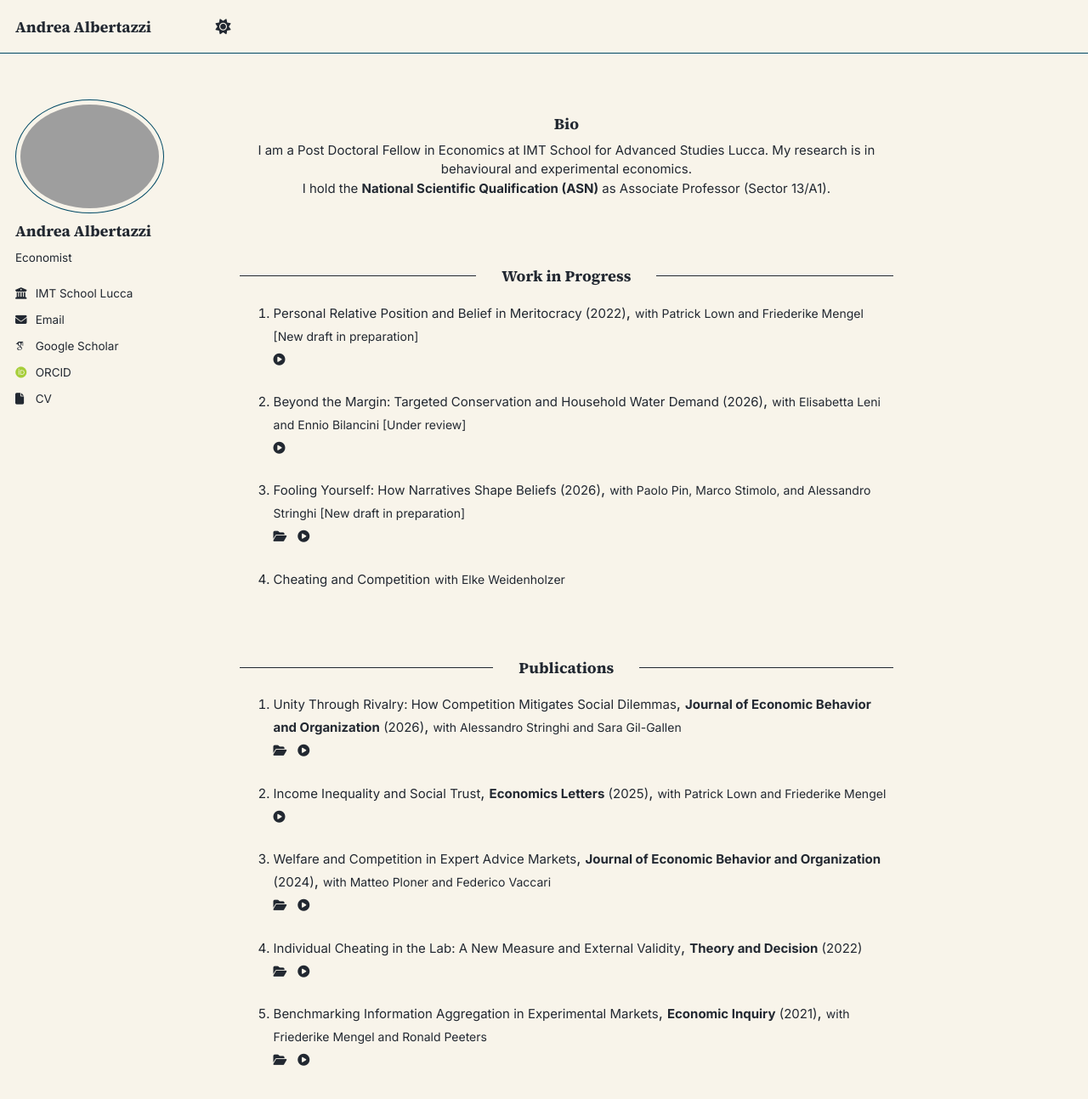
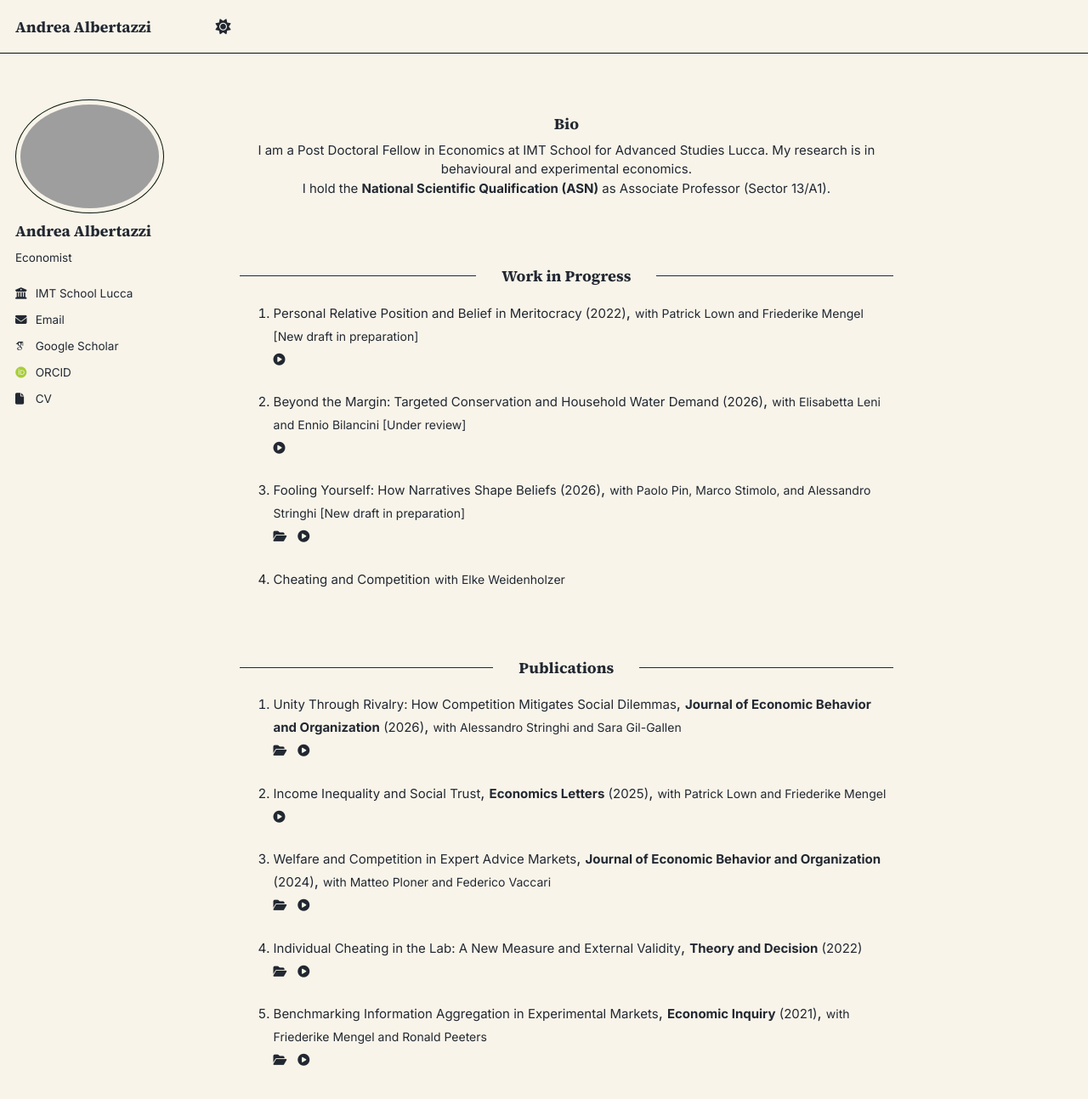
Before and after one commit to tazze87/tazze87.github.io, a Jekyll site: the page built from _pages/about.md, in a window 1280 px wide and 1400 px high. Shown: the top 1293 px of the window at 85% size. Built offline with Jekyll 4.4.1, drawn with Linux system fonts in a browser that asks for light colours; some web fonts are replaced; a script that is not in the unit is left out.

Commit message:
Update _air_light.scss

```diff
--- a/_sass/theme/_air_light.scss
+++ b/_sass/theme/_air_light.scss
@@ -3,7 +3,7 @@
    ========================================================================== */
 
 /* Color codes used for the theme */
-$primary-color              : #0092ca;
+$primary-color              : #0f260a;
 $dark-primary-color         : mix(#000, $primary-color, 40%);
 $darker-primary-color       : mix(#000, $primary-color, 60%);
 $light-primary-color        : mix(#000, $primary-color, 50%);
```
